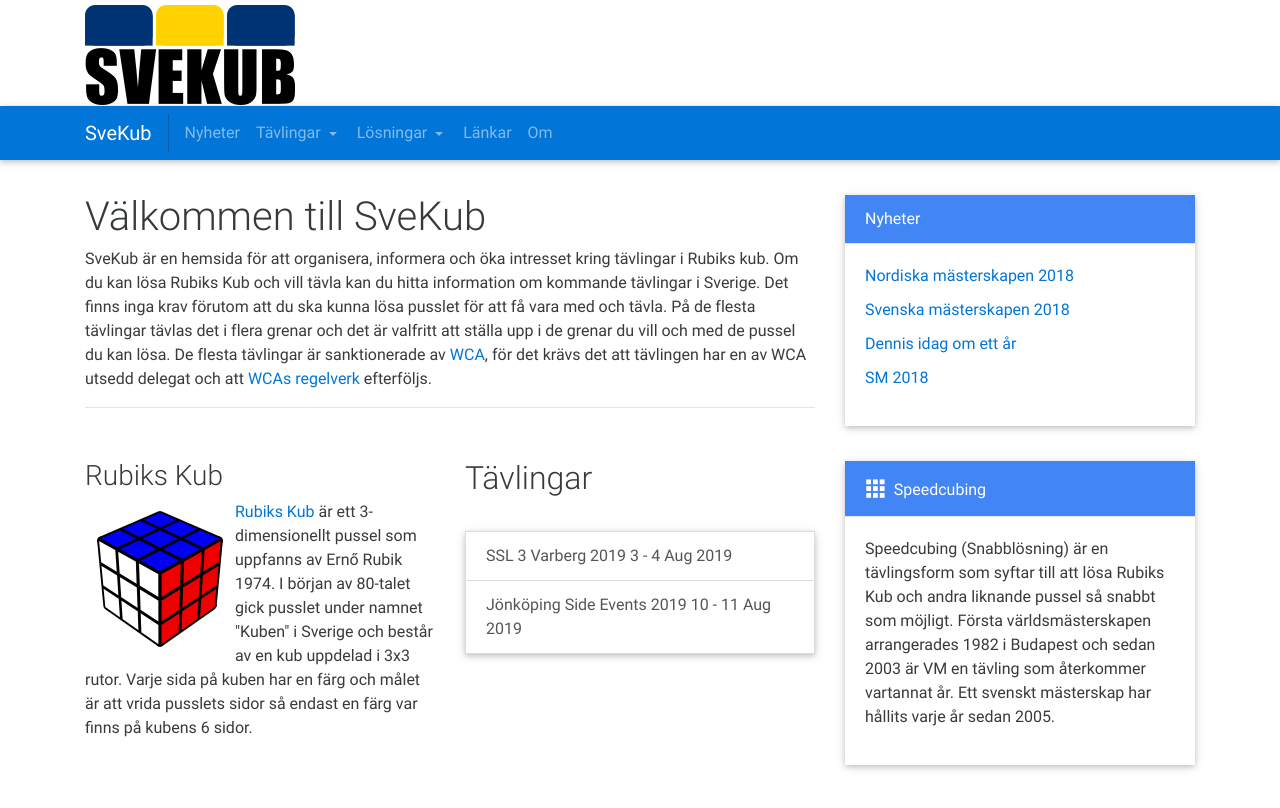
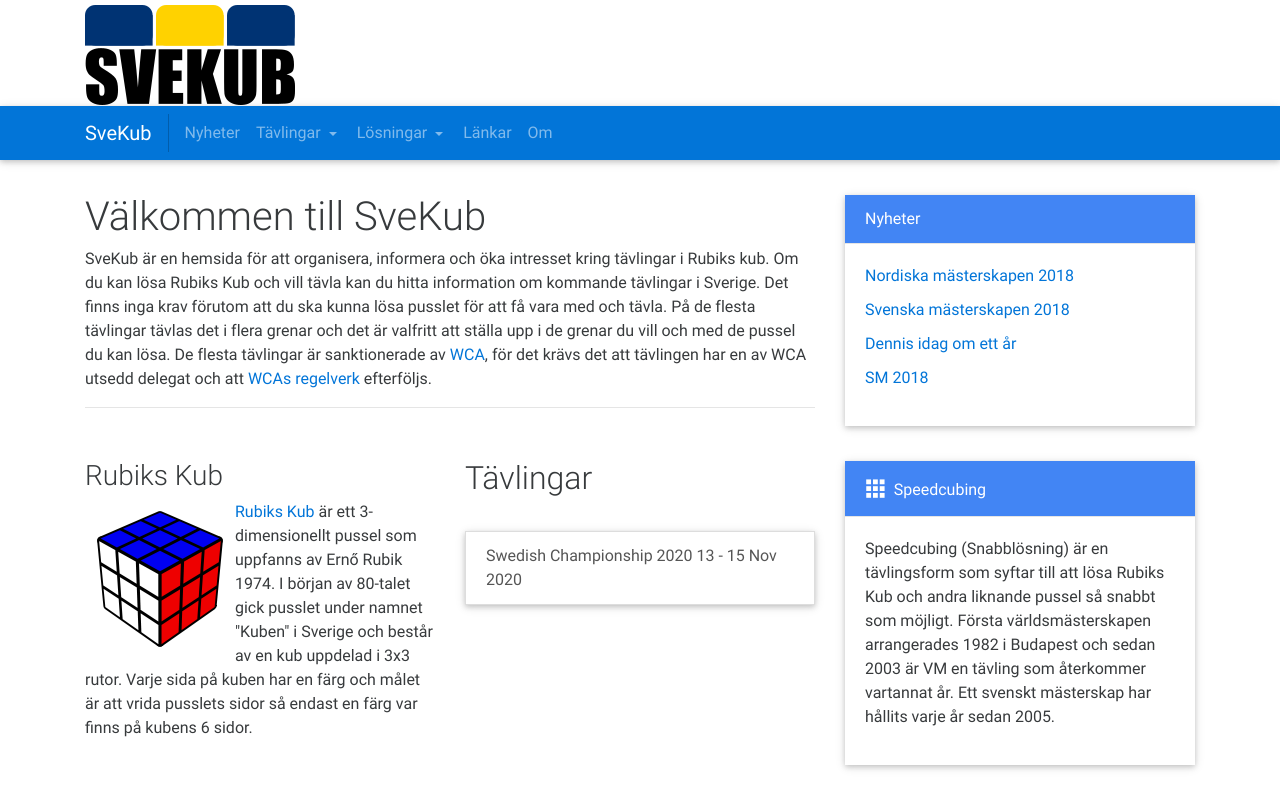
Before and after one commit to SveKub/SveKubOldSite, a Jekyll site: the page built from index.html, in a window 1280 px wide and 900 px high, cut to the strip 0-808 px from the top of the window. Built offline with Jekyll 4.4.1, drawn with Linux system fonts in a browser that asks for light colours; nearby versions of some CDN libraries.

Commit message:
Update tavlingar.yml

```diff
--- a/_data/tavlingar.yml
+++ b/_data/tavlingar.yml
@@ -1,6 +1,3 @@
-- namn: SSL 3 Varberg 2019
-  url: https://www.worldcubeassociation.org/competitions/SSL3Varberg2019
-  datum: 3 - 4 Aug 2019
-- namn: Jönköping Side Events 2019
-  url: https://www.worldcubeassociation.org/competitions/JonkopingSideEvents2019
-  datum: 10 - 11 Aug 2019
+- namn: Swedish Championship 2020
+  url: https://www.worldcubeassociation.org/competitions/SwedishChampionship2020
+  datum: 13 - 15 Nov 2020
```
